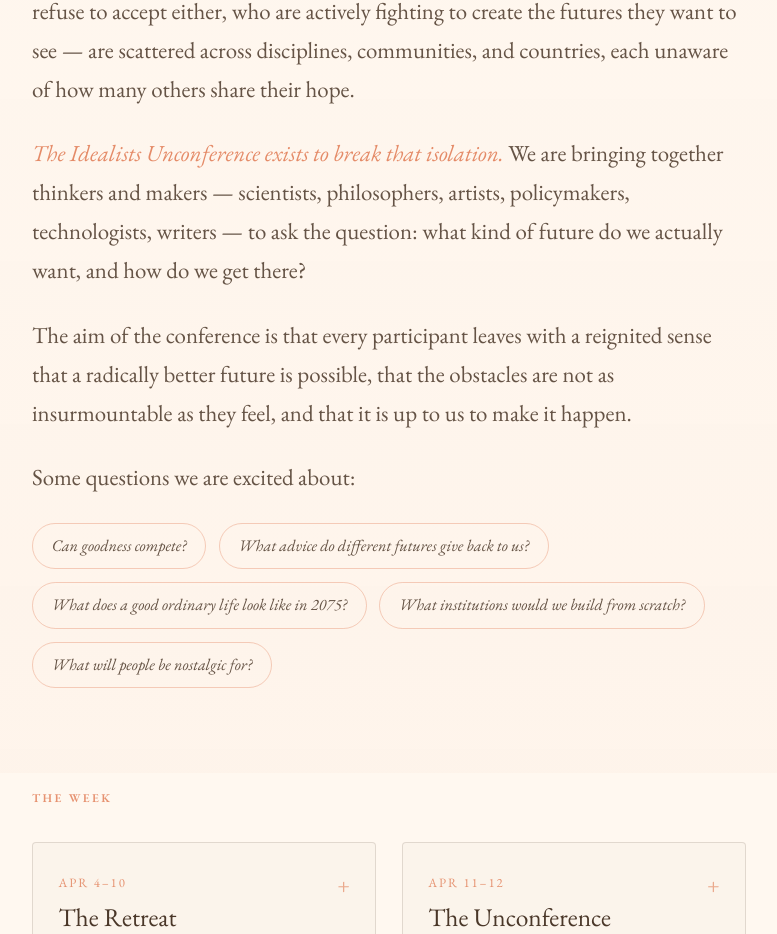
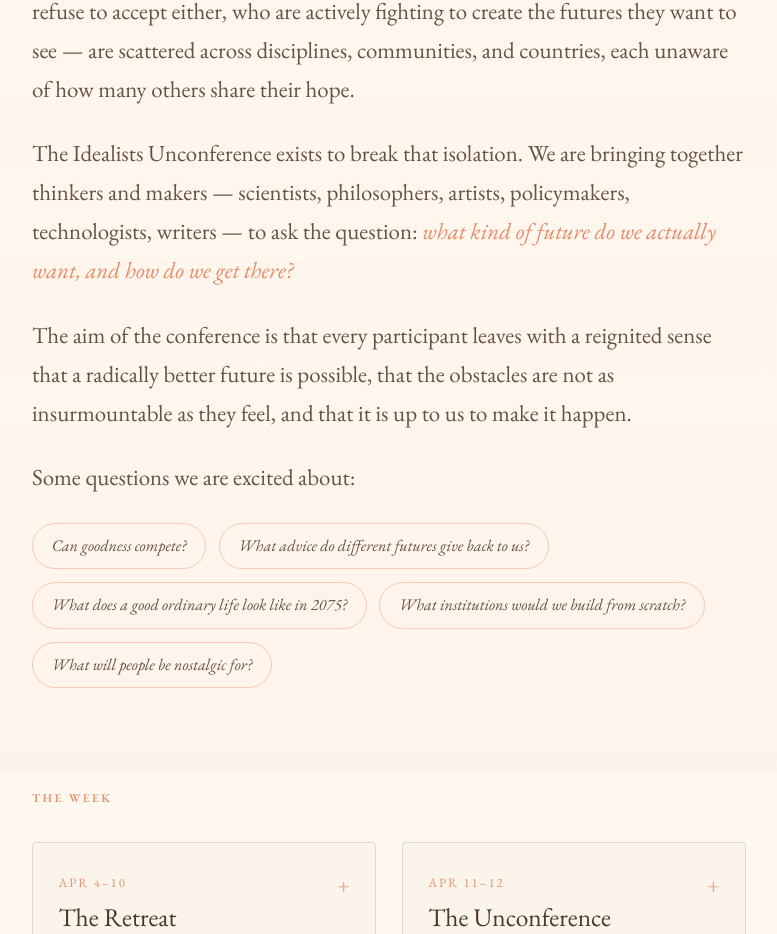
Before and after one commit to EternalRecursion121/idealists-site, a SvelteKit app: page /unconference in a window 1280 px wide. Shown: the part 1389-2323 px from the top of the page, without its empty margins (251-1028 px from the left). Built offline with nearby package versions, Linux system fonts and the light colour scheme.

Commit message:
change italics

```diff
--- a/src/routes/(standard)/unconference/+page.svelte
+++ b/src/routes/(standard)/unconference/+page.svelte
@@ -128,7 +128,7 @@
 				And yet the discourse about our future is fragmented, reactive, and strikingly short on vision. Faced with the problems of our present, it's easy to feel powerless — to see the challenges as too large for us to do anything about. Or to fall into the opposite trap: a naive optimism that things will work out, that progress is inevitable and technology will fix everything. And the idealists — those who refuse to accept either, who are actively fighting to create the futures they want to see — are scattered across disciplines, communities, and countries, each unaware of how many others share their hope.
 			</p>
 			<p class="lead">
-				<em>The Idealists Unconference exists to break that isolation.</em> We are bringing together thinkers and makers — scientists, philosophers, artists, policymakers, technologists, writers — to ask the question: what kind of future do we actually want, and how do we get there?
+				The Idealists Unconference exists to break that isolation. We are bringing together thinkers and makers — scientists, philosophers, artists, policymakers, technologists, writers — to ask the question: <em>what kind of future do we actually want, and how do we get there?</em>
 			</p>
 			<p class="lead">
 				The aim of the conference is that every participant leaves with a reignited sense that a radically better future is possible, that the obstacles are not as insurmountable as they feel, and that it is up to us to make it happen.
```
